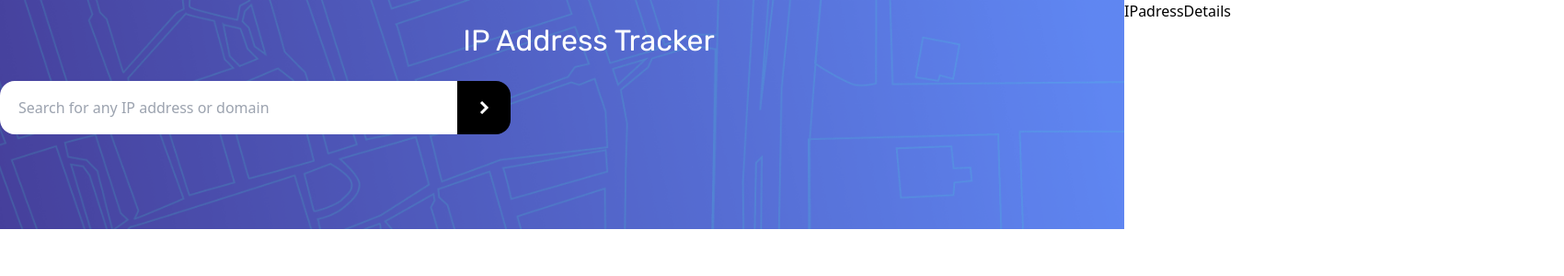
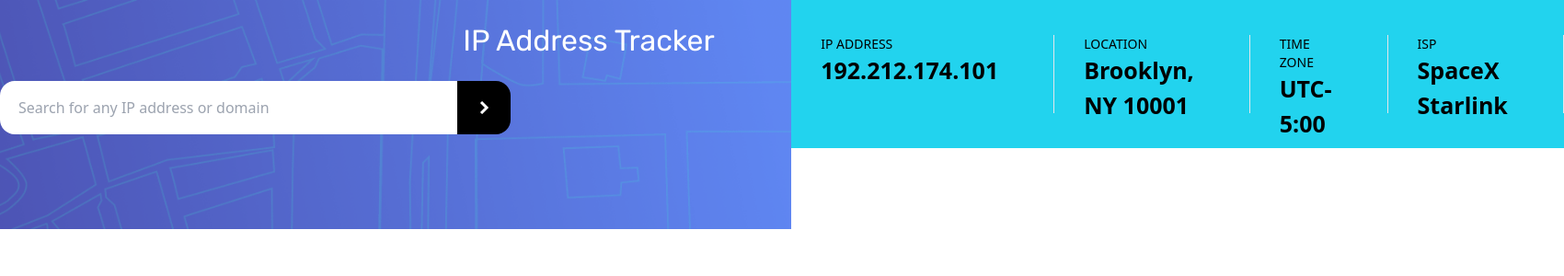
Before and after one commit to GitHubOshin/ip-address-tracker, a React (Create React App) app: page / in a window 1280 px wide. Shown: the top 300 px of the page at 92% size, 1700 px wide, since content can reach past the window. Built offline with nearby package versions, Linux system fonts and the light colour scheme.

Commit message:
import Detail

```diff
--- a/src/components/IPadressDetails.js
+++ b/src/components/IPadressDetails.js
@@ -1,7 +1,15 @@
-import React from 'react'
+import Detail from './Detail'
 
-function IPadressDetails() {
-  return <div>IPadressDetails</div>
+function IPadressDetails(props) {
+  // const {ip_address, location, time_zone, isp} = props
+  return (
+    <div className="bg-cyan-400 max-w-[1110px] flex  max-h-[161px] py-[38px]">
+      <Detail about="ip address" info="192.212.174.101" />
+      <Detail about="location" info="Brooklyn, NY 10001" />
+      <Detail about="time zone" info="UTC-5:00" />
+      <Detail about="isp" info="SpaceX Starlink" />
+    </div>
+  )
 }
 
 export default IPadressDetails
```
